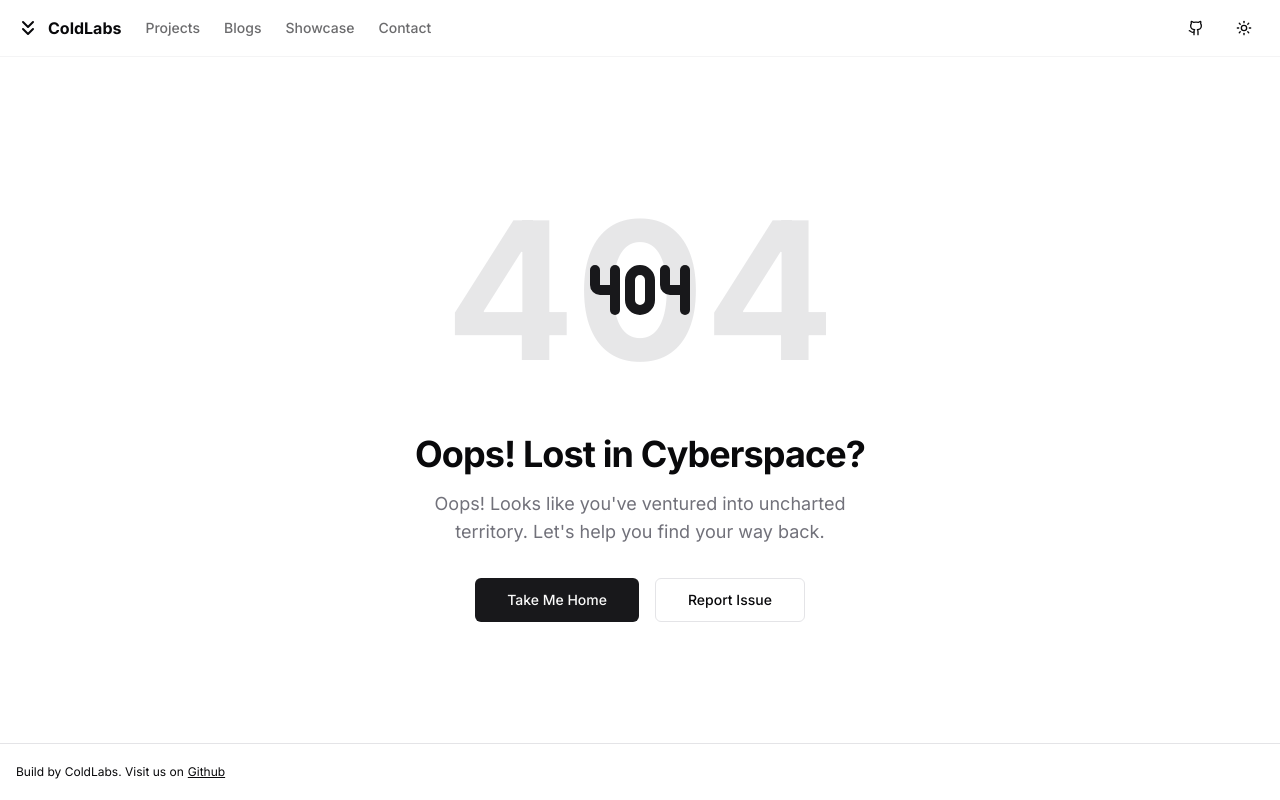
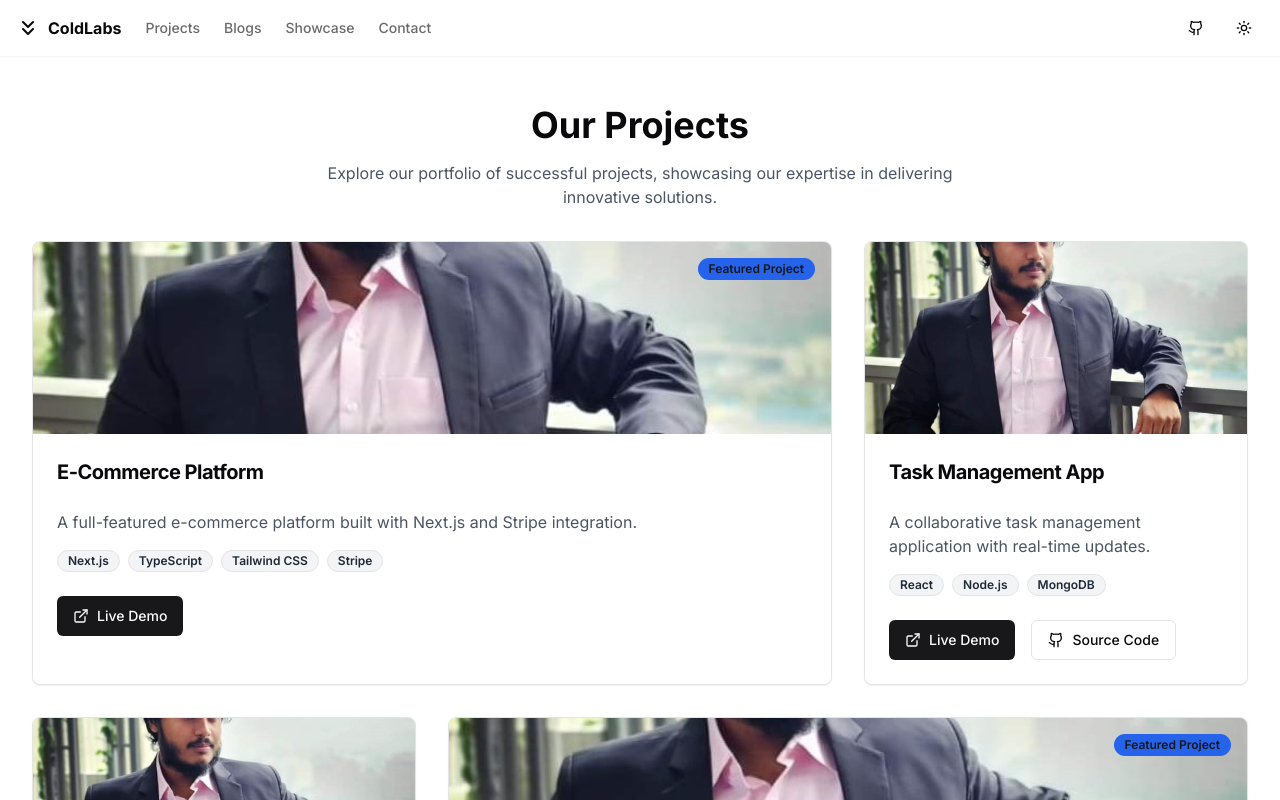
Before and after one commit to cold-labs/ColdLabs, a Next.js app: page /projects in a window 1280 px wide. Before the commit this address had no page. Shown: the top 800 px of the page. Built offline with nearby package versions, Linux system fonts and the light colour scheme.

Commit message:
feat (root): new projects page

```diff
--- /dev/null
+++ b/app/projects/page.tsx
@@ -0,0 +1,126 @@
+
+import ProjectShowcase, { Project } from '@/components/projects/projects';
+  // In your page:
+
+
+  import React from 'react'
+
+const projectsData: Project[] = [
+    {
+      id: "1",
+      title: "E-Commerce Platform",
+      description: "A full-featured e-commerce platform built with Next.js and Stripe integration.",
+      imageUrl: "/asif.jpg",
+      technologies: [
+        { name: "Next.js" },
+        { name: "TypeScript" },
+        { name: "Tailwind CSS" },
+        { name: "Stripe" }
+      ],
+      liveUrl: "https://example-ecommerce.com",
+      featured: true
+    },
+    {
+      id: "2",
+      title: "Task Management App",
+      description: "A collaborative task management application with real-time updates.",
+      imageUrl: "/asif.jpg",
+      technologies: [
+        { name: "React" },
+        { name: "Node.js" },
+        { name: "MongoDB" }
+      ],
+      liveUrl: "https://example-tasks.com",
+      githubUrl: "https://github.com/example/tasks"
+    },
+    {
+      id: "3",
+      title: "Task Management App",
+      description: "A collaborative task management application with real-time updates.",
+      imageUrl: "/asif.jpg",
+      technologies: [
+        { name: "React" },
+        { name: "Node.js" },
+        { name: "MongoDB" }
+      ],
+      liveUrl: "https://example-tasks.com",
+      githubUrl: "https://github.com/example/tasks"
+    },
+    {
+      id: "4",
+      title: "Task Management App",
+      description: "A collaborative task management application with real-time updates.",
+      imageUrl: "/asif.jpg",
+      technologies: [
+        { name: "React" },
+        { name: "Node.js" },
+        { name: "MongoDB" }
+      ],
+      liveUrl: "https://example-tasks.com",
+      githubUrl: "https://github.com/example/tasks",
+      featured: true
+    },
+    {
+      id: "6",
+      title: "Task Management App",
+      description: "A collaborative task management application with real-time updates.",
+      imageUrl: "/asif.jpg",
+      technologies: [
+        { name: "React" },
+        { name: "Node.js" },
+        { name: "MongoDB" }
+      ],
+      liveUrl: "https://example-tasks.com",
+      githubUrl: "https://github.com/example/tasks"
+    },
+    {
+      id: "7",
+      title: "Task Management App",
+      description: "A collaborative task management application with real-time updates.",
+      imageUrl: "/asif.jpg",
+      technologies: [
+        { name: "React" },
+        { name: "Node.js" },
+        { name: "MongoDB" }
+      ],
+      liveUrl: "https://example-tasks.com",
+      githubUrl: "https://github.com/example/tasks"
+    },
+    {
+      id: "8",
+      title: "Task Management App",
+      description: "A collaborative task management application with real-time updates.",
+      imageUrl: "/asif.jpg",
+      technologies: [
+        { name: "React" },
+        { name: "Node.js" },
+        { name: "MongoDB" }
+      ],
+      liveUrl: "https://example-tasks.com",
+      githubUrl: "https://github.com/example/tasks"
+    },
+    {
+      id: "9",
+      title: "Task Management App",
+      description: "A collaborative task management application with real-time updates.",
+      imageUrl: "/asif.jpg",
+      technologies: [
+        { name: "React" },
+        { name: "Node.js" },
+        { name: "MongoDB" }
+      ],
+      liveUrl: "https://example-tasks.com",
+      githubUrl: "https://github.com/example/tasks"
+    },
+    // ... more projects
+  ];
+
+
+
+  const page = () => {
+    return (
+        <ProjectShowcase projects={projectsData} />
+    )
+  }
+
+  export default page
--- /dev/null
+++ b/components/projects/projects.tsx
@@ -0,0 +1,115 @@
+"use client"
+import React from 'react';
+import { Card, CardContent, CardFooter, CardHeader, CardTitle } from "@/components/ui/card";
+import { Badge } from "@/components/ui/badge";
+import { Button } from "@/components/ui/button";
+import { ExternalLink, Github } from 'lucide-react';
+import Image from 'next/image';
+
+interface Technology {
+  name: string;
+  color?: string;
+}
+
+export interface Project {
+  id: string;
+  title: string;
+  description: string;
+  imageUrl: string;
+  technologies: Technology[];
+  liveUrl?: string;
+  githubUrl?: string;
+  featured?: boolean;
+}
+
+interface ProjectShowcaseProps {
+  projects: Project[];
+}
+
+const ProjectShowcase: React.FC<ProjectShowcaseProps> = ({ projects }) => {
+  return (
+    <div className="max-w-7xl mx-auto px-4 sm:px-6 lg:px-8 py-12">
+      <div className="space-y-8">
+        <div className="text-center">
+          <h1 className="text-3xl md:text-4xl font-bold mb-4">Our Projects</h1>
+          <p className="text-gray-600 max-w-2xl mx-auto">
+            Explore our portfolio of successful projects, showcasing our expertise
+            in delivering innovative solutions.
+          </p>
+        </div>
+
+        <div className="grid grid-cols-1 md:grid-cols-2 lg:grid-cols-3 gap-8">
+          {projects.map((project) => (
+            <Card
+              key={project.id}
+              className={`group overflow-hidden hover:shadow-xl transition-all duration-300
+                ${project.featured ? 'md:col-span-2 lg:col-span-2' : ''}`}
+            >
+              <div className="relative h-48 w-full overflow-hidden">
+                <Image
+                  src={project.imageUrl}
+                  alt={project.title}
+                  fill
+                  className="object-cover group-hover:scale-105 transition-transform duration-300"
+                  sizes="(max-width: 768px) 100vw, (max-width: 1200px) 50vw, 33vw"
+                />
+                {project.featured && (
+                  <Badge
+                    className="absolute top-4 right-4 bg-blue-600"
+                    variant="secondary"
+                  >
+                    Featured Project
+                  </Badge>
+                )}
+              </div>
+
+              <CardHeader>
+                <CardTitle className="text-xl font-bold">{project.title}</CardTitle>
+              </CardHeader>
+
+              <CardContent>
+                <p className="text-gray-600 mb-4">{project.description}</p>
+                <div className="flex flex-wrap gap-2">
+                  {project.technologies.map((tech) => (
+                    <Badge
+                      key={tech.name}
+                      variant="outline"
+                      className="bg-gray-100 text-gray-800"
+                    >
+                      {tech.name}
+                    </Badge>
+                  ))}
+                </div>
+              </CardContent>
+
+              <CardFooter className="flex gap-4">
+                {project.liveUrl && (
+                  <Button
+                    variant="default"
+                    className="flex items-center gap-2"
+                    onClick={() => window.open(project.liveUrl, '_blank')}
+                  >
+                    <ExternalLink size={16} />
+                    Live Demo
+                  </Button>
+                )}
+                {project.githubUrl && (
+                  <Button
+                    variant="outline"
+                    className="flex items-center gap-2"
+                    onClick={() => window.open(project.githubUrl, '_blank')}
+                  >
+                    <Github size={16} />
+                    Source Code
+                  </Button>
+                )}
+              </CardFooter>
+            </Card>
+          ))}
+        </div>
+      </div>
+    </div>
+  );
+};
+
+export default ProjectShowcase;
```
